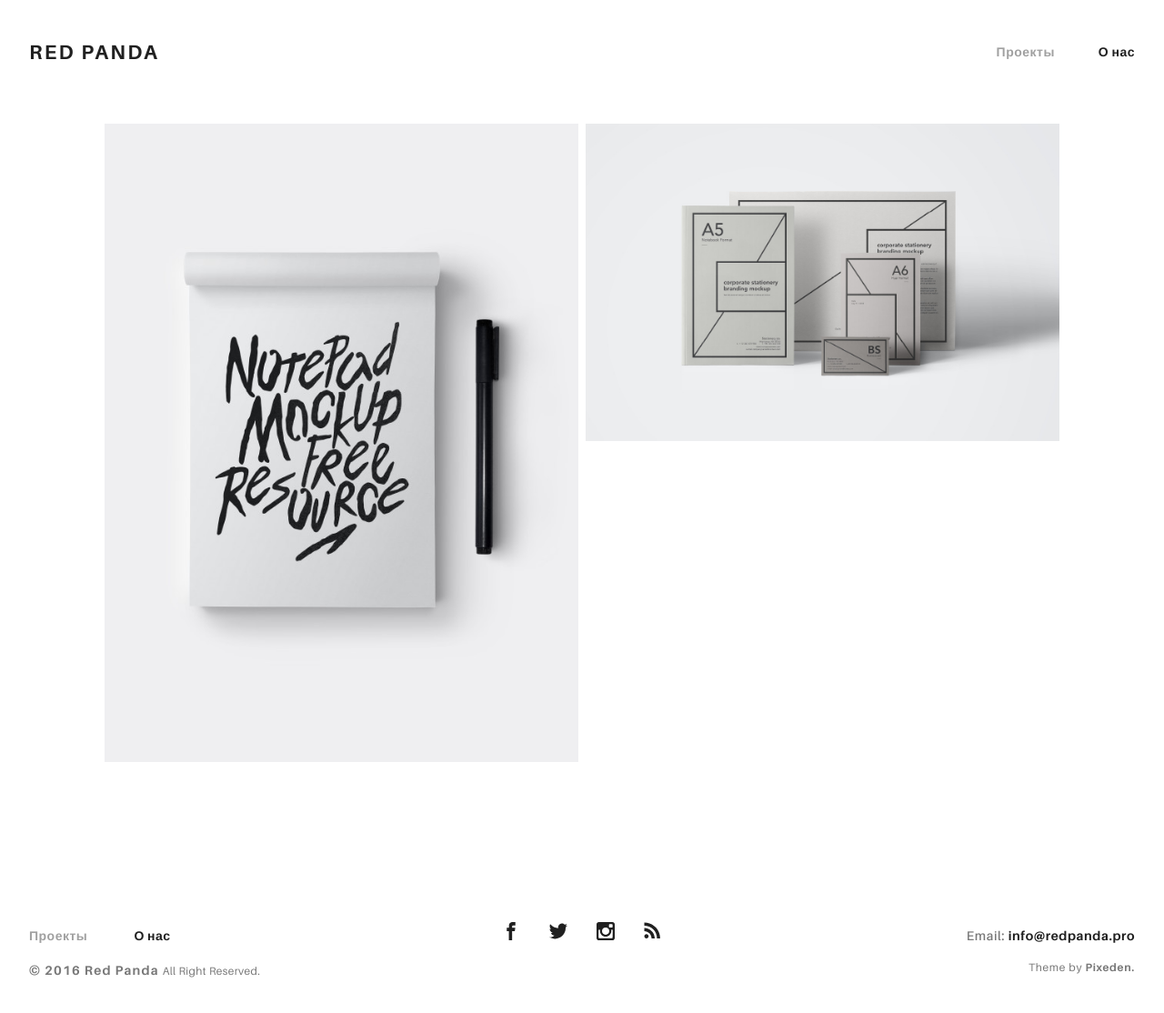
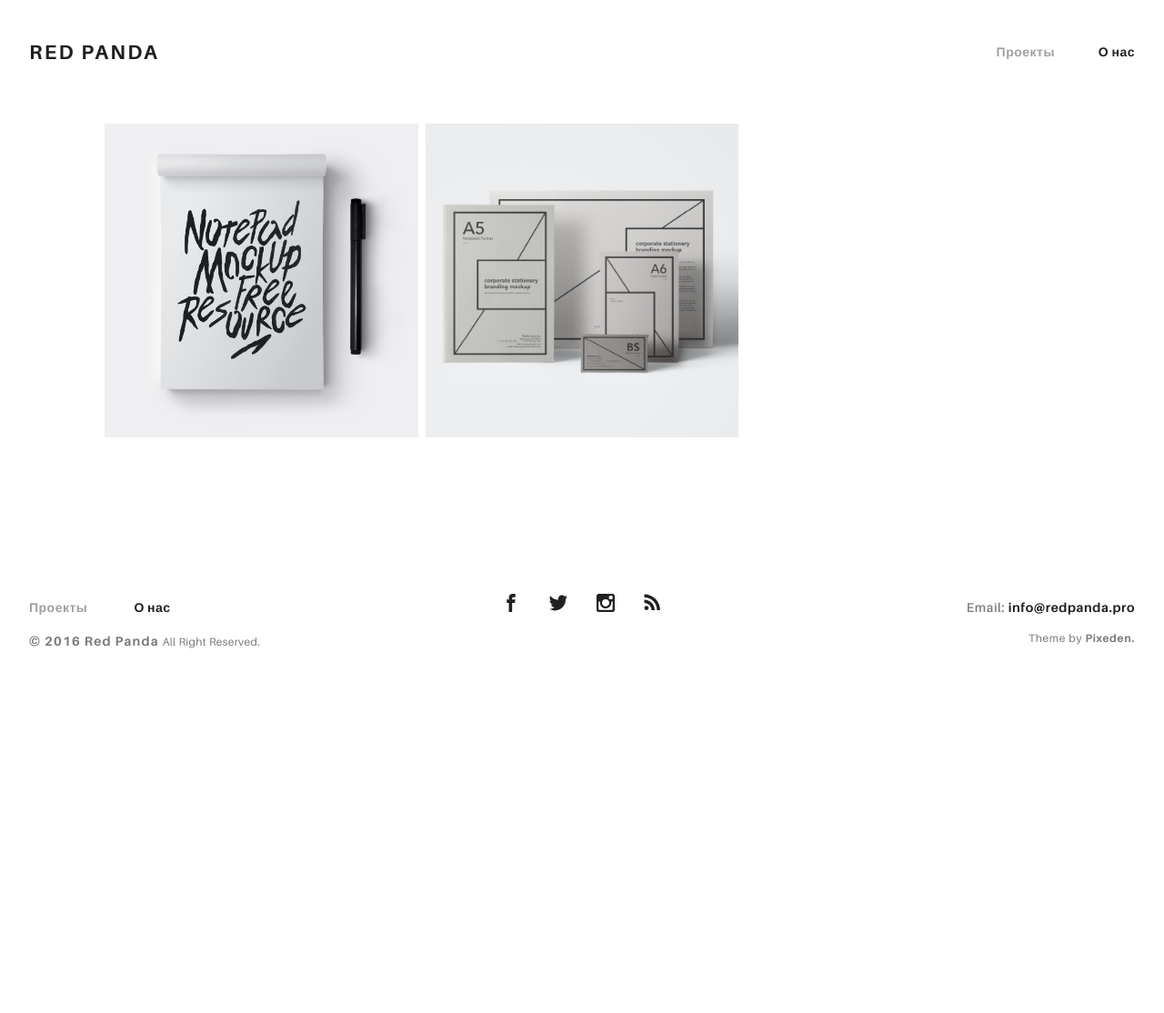
Before and after one commit to TheMrRedPanda/TheMrRedPanda.github.io, a Jekyll site: the page built from portfolio.html, in a window 1280 px wide and 1124 px high. Shown: the top 1114 px of the window at 91% size. Built offline with Jekyll 4.4.1, drawn with Linux system fonts in a browser that asks for light colours.

Commit message:
All projects listing

```diff
--- a/portfolio.html
+++ b/portfolio.html
@@ -4,22 +4,17 @@ permalink: /portfolio/
 ---
 
 <section class="ae-container-fluid rk-main">
-  <section class="ae-container-fluid ae-container-fluid--inner rk-portfolio">
+  <section class="ae-container-fluid ae-container-fluid--inner loading rk-portfolio">
+    <div class="rk-portfolio__items">
     {% for post in site.posts %}
-      {% cycle 'open line': '<div class="ae-grid">', '', '', '' %}
-      <div class="ae-grid__item item-lg--auto">
-        <a href="{{ post.url | prepend: site.baseurl }}" class="rk-item">
-          <img src="{{ '/img/posts/' | append: post.picture | prepend: site.baseurl }}" alt="{{ post.title }}">
-          <div class="item-meta">
-            <h2>{{ post.title }}</h2>
-            <p>{{ post.tags | join: ' ' }}</p>
-          </div>
-        </a>
-      </div>
-      {% cycle 'close line': '', '', '', '</div>' %}
+      <a href="{{ post.url | prepend: site.baseurl }}" class="rk-item rk-item--flex rk-size-4 rk-square"
+        style="background-image: url('{{ '/img/posts/' | append: post.picture | prepend: site.baseurl }}');">
+        <div class="item-meta">
+          <h2>{{ post.title }}</h2>
+          <p>{{ post.tags | join: ' ' }}</p>
+        </div>
+      </a>
     {% endfor %}
-    {% cycle 'close line': '', '', '', '</div>' %}
-    {% cycle 'close line': '', '', '', '</div>' %}
-    {% cycle 'close line': '', '', '', '</div>' %}
+    </div>
   </section>
 </section>
```
